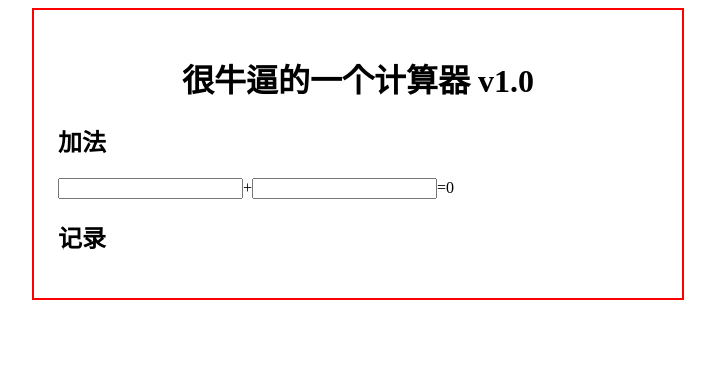
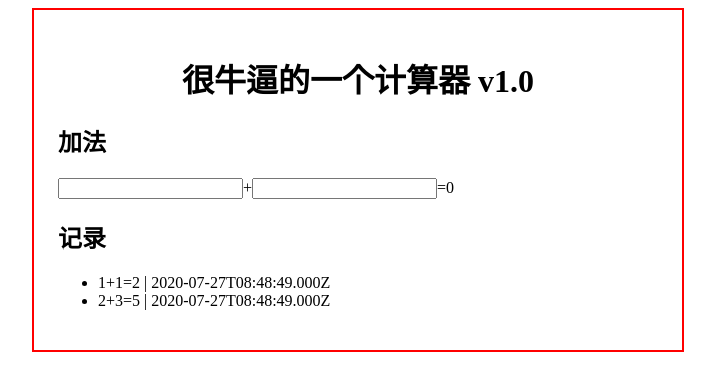
Before and after one commit to haixiangyan/react-adder, a React (Create React App) app: page / in a window 1280 px wide. Shown: the top 390 px of the page, without its empty margins (282-997 px from the left). Built offline with nearby package versions, Linux system fonts and the light colour scheme.

Commit message:
feat: 添加默认RecordList

```diff
--- a/src/App.tsx
+++ b/src/App.tsx
@@ -8,8 +8,23 @@ import {TRecord} from "./components/Record"
 interface IProps {
 }
 
+const DEFAULT_RECORD_LIST: TRecord[] = [
+  {
+    first: 1,
+    second: 1,
+    result: 2,
+    timestamp: new Date().getTime()
+  },
+  {
+    first: 2,
+    second: 3,
+    result: 5,
+    timestamp: new Date().getTime()
+  },
+]
+
 const App: FC<IProps> = () => {
-  const [recordList] = useState<TRecord[]>([])
+  const [recordList] = useState<TRecord[]>(DEFAULT_RECORD_LIST)
 
   return (
     <div className="app">
--- a/src/components/Logger.tsx
+++ b/src/components/Logger.tsx
@@ -12,7 +12,7 @@ const Logger: FC<IProps> = props => {
   return (
     <ul>
       {recordList.map(record => (
-        <Record record={record}/>
+        <Record key={record.timestamp} record={record}/>
       ))}
     </ul>
   )
--- a/src/components/Record.tsx
+++ b/src/components/Record.tsx
@@ -5,15 +5,28 @@ export type TRecord = {
   first: number
   second: number
   result: number
-  timestamp: Date | number
+  timestamp: number
 }
 
 interface IProps {
   record: TRecord
 }
 
-const Record: FC<IProps> = () => {
-  return <div>Record</div>
+const Record: FC<IProps> = props => {
+  const {first, second, result, timestamp} = props.record
+
+  return (
+    <li>
+      <span>{first}</span>
+      <span>+</span>
+      <span>{second}</span>
+      <span>=</span>
+      <span>{result}</span>
+
+      <span> | </span>
+      <span>{new Date(timestamp).toISOString()}</span>
+    </li>
+  )
 }
 
 export default Record
```
